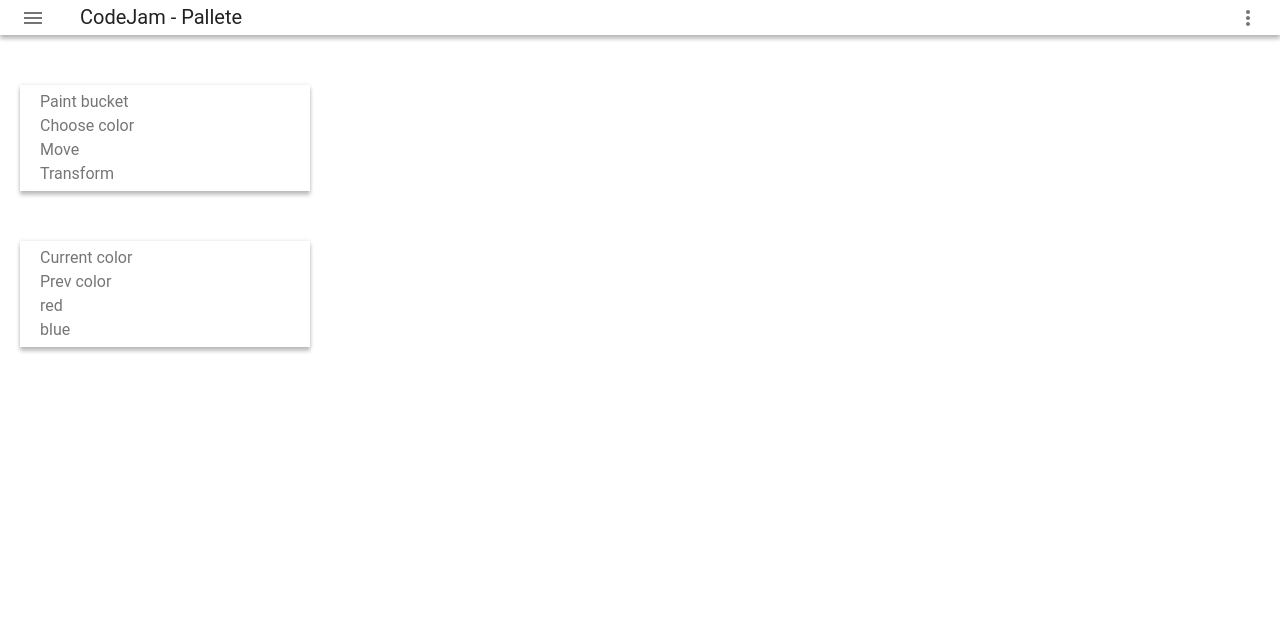
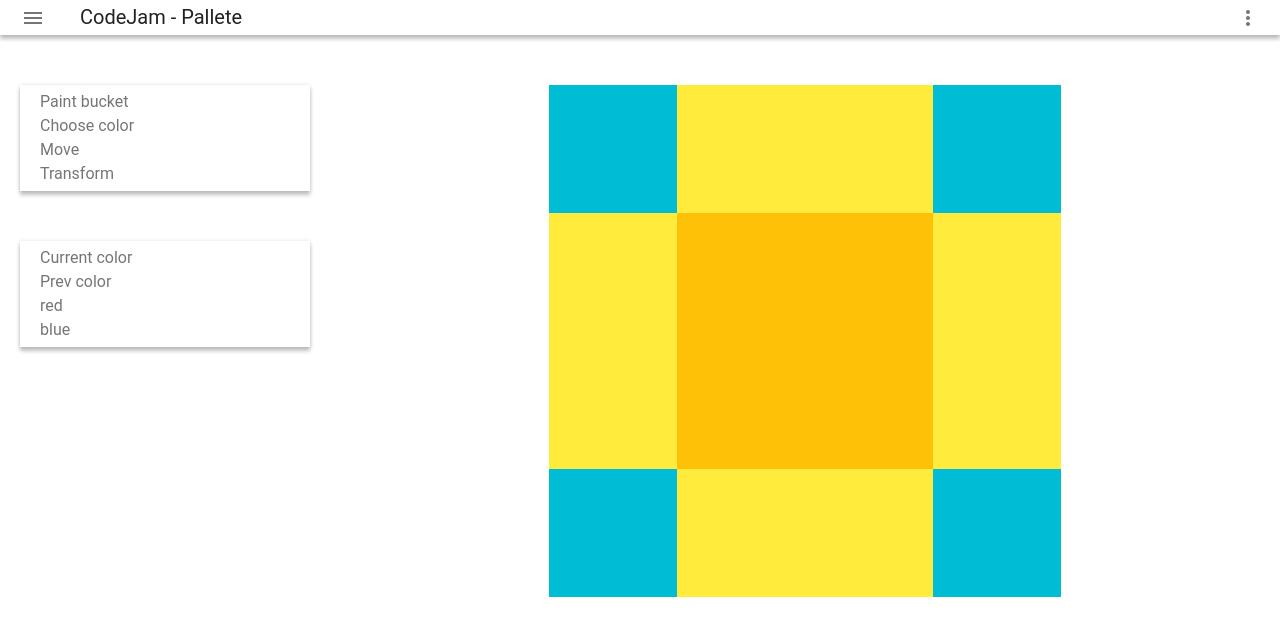
Before and after one commit to AnastasiaSK/codejam-canvas, a plain HTML site: page index.html in a window 1280 px wide. Drawn offline with nearby package versions, Linux system fonts and the light colour scheme.

Commit message:
feat: draw canvas matrix

```diff
--- a/index.html
+++ b/index.html
@@ -34,6 +34,9 @@
           <div class="tools__item">blue</div>
         </div>
       </aside>
+      <div class="canvas-wrapper">
+        <canvas id="matrix" width="512" height="512"></canvas>
+      </div>
     </main>
     <script src="index.js"></script>
   </body>
--- a/index.js
+++ b/index.js
@@ -0,0 +1,21 @@
+const matrix4x4 = [
+  ["00BCD4", "FFEB3B", "FFEB3B", "00BCD4"],
+  ["FFEB3B", "FFC107", "FFC107", "FFEB3B"],
+  ["FFEB3B", "FFC107", "FFC107", "FFEB3B"],
+  ["00BCD4", "FFEB3B", "FFEB3B", "00BCD4"]
+];
+
+let canvas = document.getElementById("matrix");
+let ctx = canvas.getContext("2d");
+
+function draw(matrix) {
+  let size = 512 / matrix.length;
+  ctx.clearRect(0, 0, 512, 512);
+  for (let i = 0; i < matrix.length; i++) {
+    for (let j = 0; j < matrix[i].length; j++) {
+      ctx.fillStyle = "#" + matrix[i][j];
+      ctx.fillRect(i * size, j * size, size, size);
+    }
+  }
+}
+draw(matrix4x4);
--- a/style.css
+++ b/style.css
@@ -29,6 +29,7 @@ h1 {
   margin-left: auto;
 }
 main {
+  display: flex;
   margin-top: 50px;
 }
 .tools {
@@ -43,3 +44,8 @@ main {
   box-shadow: 0px 4px 4px rgba(0, 0, 0, 0.24), 0px 0px 4px rgba(0, 0, 0, 0.12);
   padding: 5px 20px;
 }
+.canvas-wrapper {
+  display: flex;
+  justify-content: center;
+  flex-grow: 1;
+}
```
